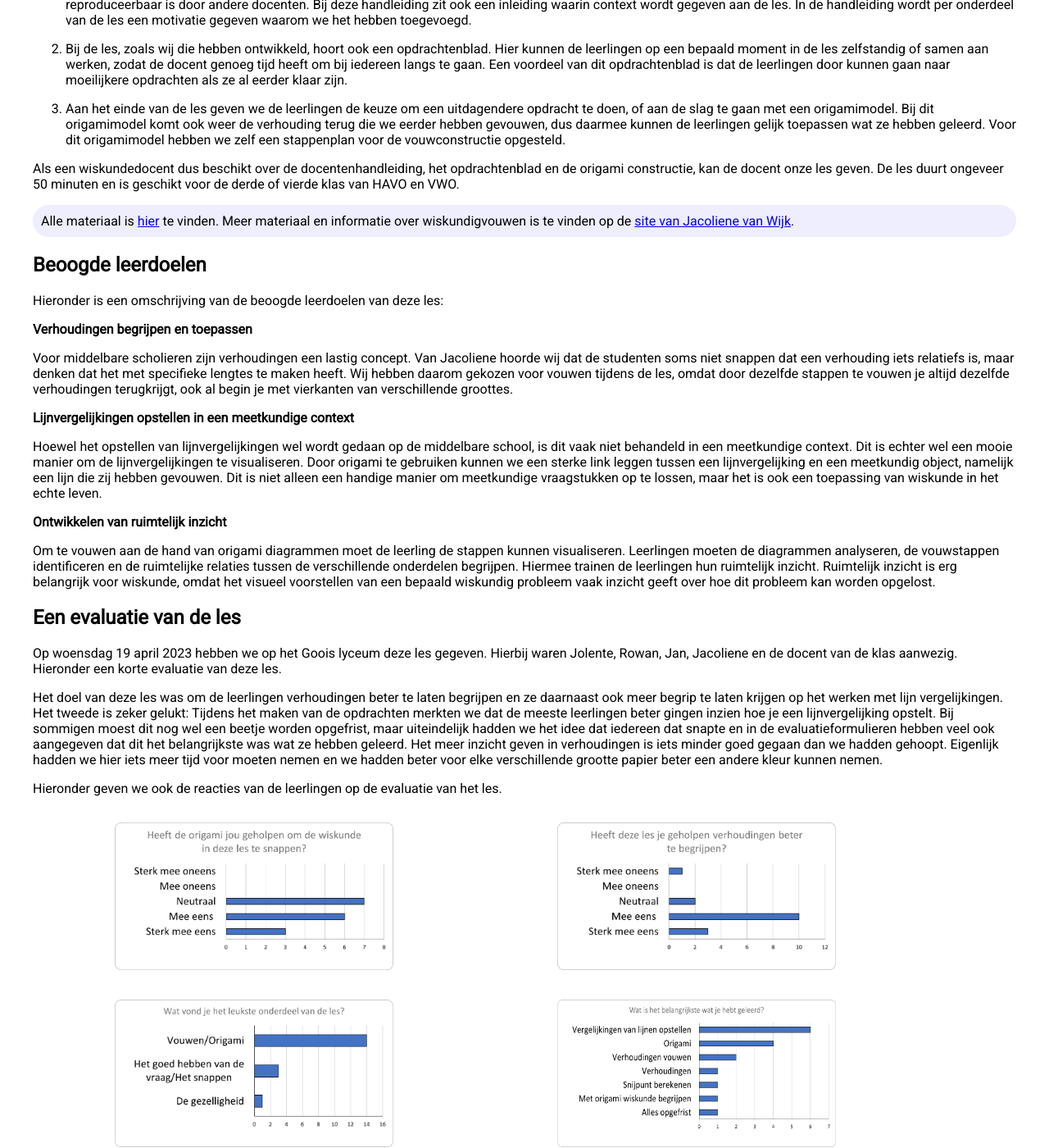
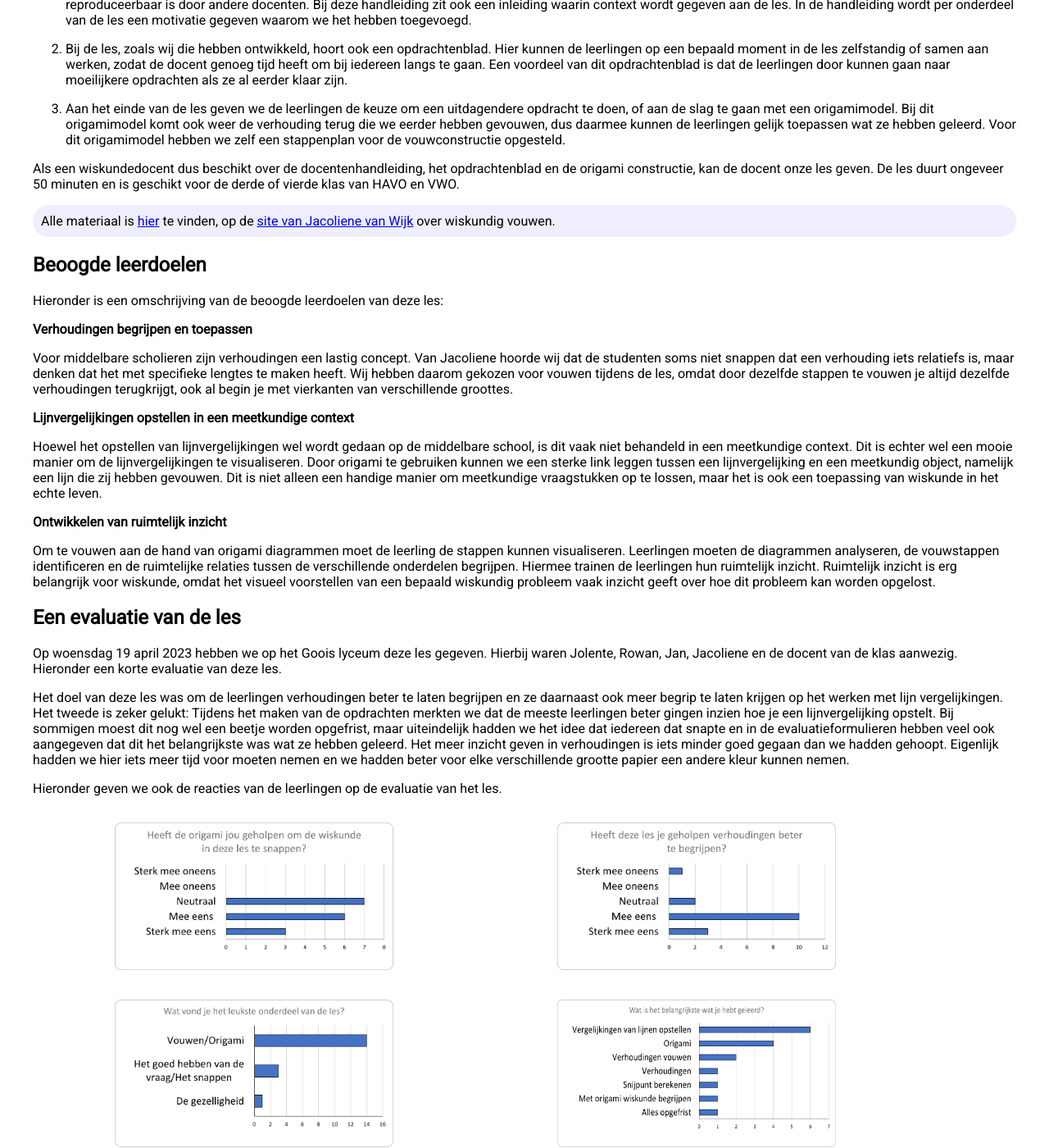
Before and after one commit to NicosStarreveld/Onderwijs-Communicatie, a Jekyll site: the page built from Pages/origami.md, in a window 1280 px wide and 1400 px high, scrolled down 1086 px. Shown: the whole window at 82% size. Built offline with Jekyll 4.4.1, drawn with Linux system fonts in a browser that asks for light colours.

Commit message:
Update origami.md

```diff
--- a/Pages/origami.md
+++ b/Pages/origami.md
@@ -26,7 +26,7 @@ Voor deze les hebben we verschillende eindproducten (allemaal beschikbaar hieron
 
 <p>Als een wiskundedocent dus beschikt over de docentenhandleiding, het opdrachtenblad en de origami constructie, kan de docent onze les geven. De les duurt ongeveer 50 minuten en is geschikt voor de derde of vierde klas van HAVO en VWO.</p>
 
-<div class="boxje">Alle materiaal is <a href="/Onderwijs-Communicatie/Projecten/Origami/Materiaal.zip">hier</a> te vinden. Meer materiaal en informatie over wiskundigvouwen is te vinden op de <a href="https://wiskundigvouwen.nl/">site van Jacoliene van Wijk</a>.</div>
+<div class="boxje">Alle materiaal is <a href="https://wiskundigvouwen.nl/verhoudingen/">hier</a> te vinden, op de <a href="https://wiskundigvouwen.nl/">site van Jacoliene van Wijk</a> over wiskundig vouwen.</div>
 
 <h2> Beoogde leerdoelen </h2>
 
@@ -49,7 +49,7 @@ bepaald wiskundig probleem vaak inzicht geeft over hoe dit probleem kan worden o
 
 <p>Op woensdag 19 april 2023 hebben we op het Goois lyceum deze les gegeven. Hierbij waren Jolente, Rowan, Jan, Jacoliene en de docent van de klas aanwezig. Hieronder een korte evaluatie van deze les.</p>
 
-<p>Het doel van deze les was om de leerlingen verhoudingen beter te laten begrijpen en ze daarnaast ook meer begrip te laten krijgen op het werken met lijn vergelijkingen. Het tweede is zeker gelukt: Tijdens het maken van de opdrachten merkten we dat de meeste leerlingen beter gingen inzien hoe je een lijnvergelijking opstelt. Bij sommigen moest dit nog wel een beetje worden opgefrist, maar uiteindelijk hadden we het idee dat iedereen dat snapte en in de evaluatieformulieren hebben veel ook aangegeven dat dit het belangrijkste was wat ze hebben geleerd. Het meer inzicht geven in verhoudingen is iets minder goed gegaan dan we hadden gehoopt. Eigenlijk hadden we hier iets meer tijd voor moeten nemen en we hadden beter voor elke verschillende grootte papier beter een andere kleur kunnen nemen.</p>
+<p>Het doel van deze les was om de leerlingen verhoudingen beter te laten begrijpen en ze daarnaast ook meer begrip te laten krijgen op het werken met lijn vergelijkingen. Het tweede is zeker gelukt: Tijdens het maken van de opdrachten merkten we dat de meeste leerlingen beter gingen inzien hoe je een lijnvergelijking opstelt. Bij sommigen moest dit nog wel een beetje worden opgefrist, maar uiteindelijk hadden we het idee dat iedereen dat snapte en in de evaluatieformulieren hebben veel ook aangegeven dat dit het belangrijkste was wat ze hebben geleerd. Het meer inzicht geven in verhoudingen is iets minder goed gegaan dan we hadden gehoopt. Eigenlijk hadden we hier iets meer tijd voor moeten nemen en we hadden beter voor elke verschillende grootte papier een andere kleur kunnen nemen.</p>
 
 <p> Hieronder geven we ook de reacties van de leerlingen op de evaluatie van het les.</p>
 
```
